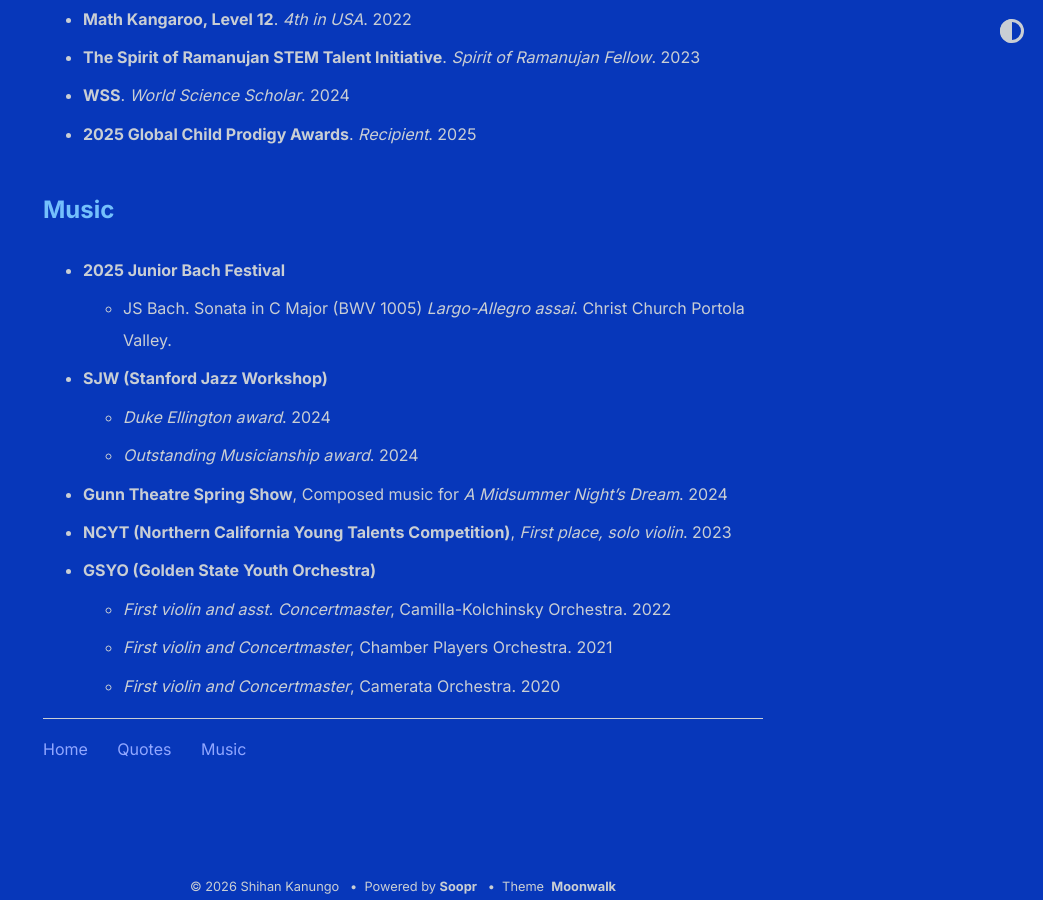
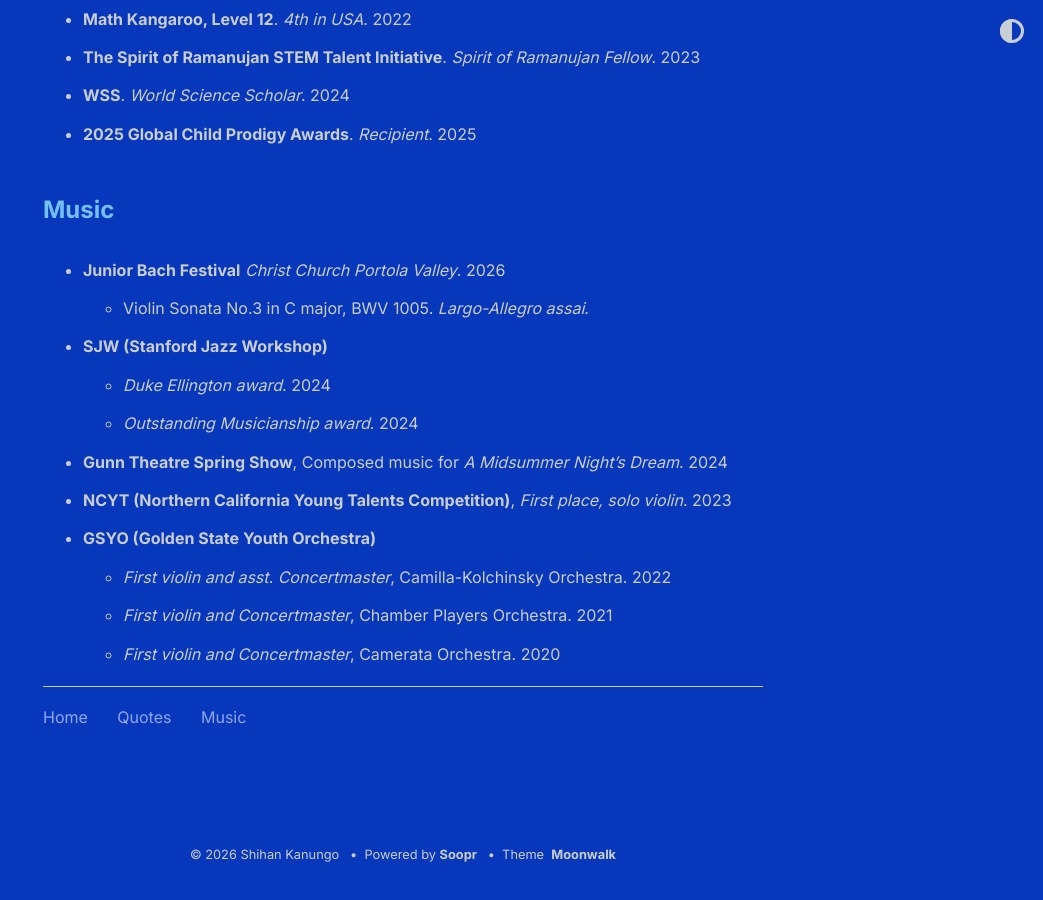
Before and after one commit to shihankanungo/shihankanungo.github.io, a Jekyll site: the page built from honors.md, in a window 1280 px wide and 900 px high, scrolled down 1033 px. Shown: the whole window, without its empty margins (237-1280 px from the left). Built offline with Jekyll 4.4.1, drawn with Linux system fonts in a browser that asks for light colours.

Commit message:
Revise Junior Bach Festival entry and year
Updated music section with new festival details and corrected year.

```diff
--- a/honors.md
+++ b/honors.md
@@ -31,8 +31,8 @@ title: Honors and Awards
 
 ## Music
 
-- **2025 Junior Bach Festival**
-  - JS Bach. Sonata in C Major (BWV 1005) *Largo-Allegro assai*. Christ Church Portola Valley.
+- **Junior Bach Festival** *Christ Church Portola Valley*. 2026
+  - Violin Sonata No.3 in C major, BWV 1005. *Largo-Allegro assai*.
 - **SJW (Stanford Jazz Workshop)**
   - *Duke Ellington award*. 2024
   - *Outstanding Musicianship award*. 2024
```
